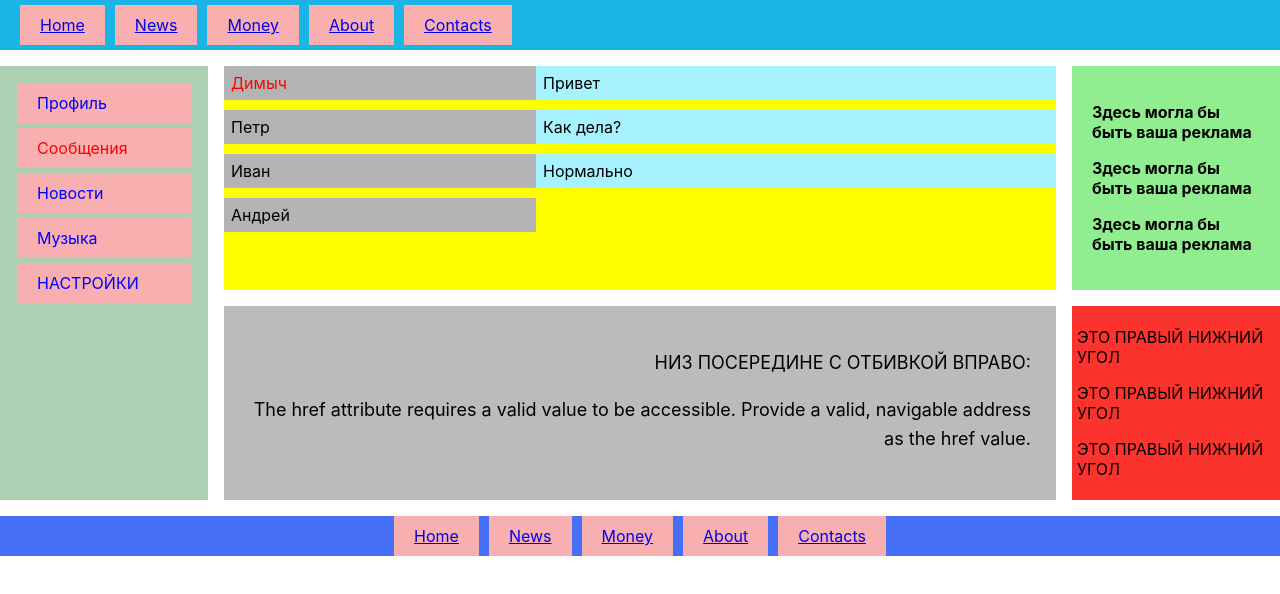
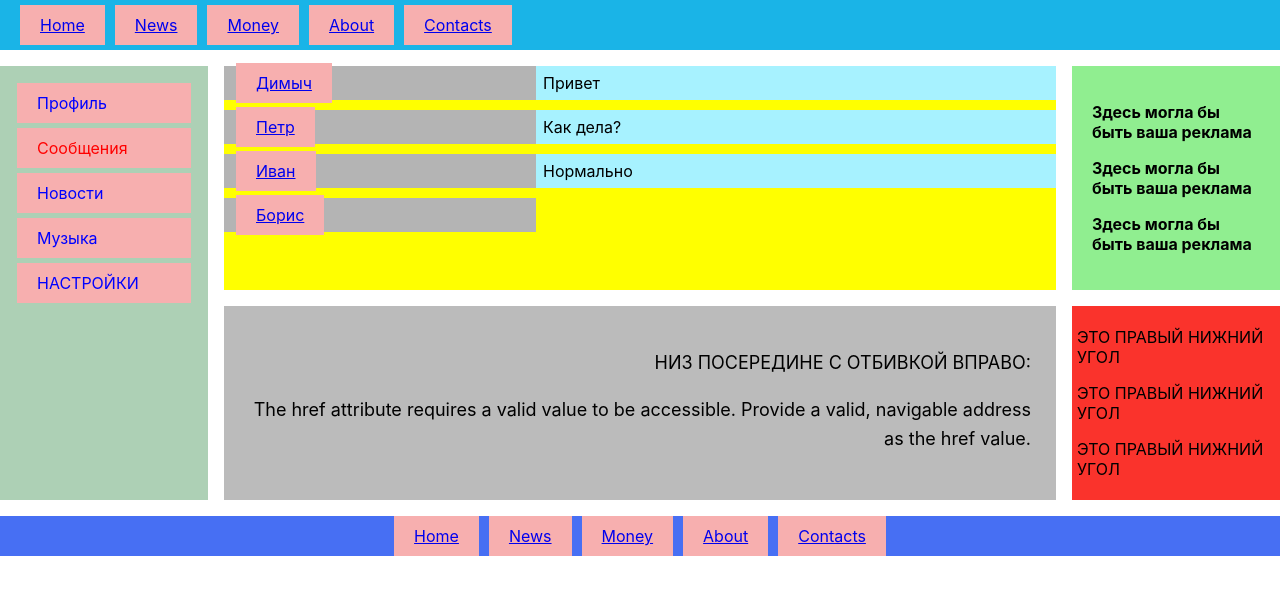
Before and after one commit to SergSmith64/social-react, a React (Create React App) app in the folder social/: page /dialogs in a window 1280 px wide. Shown: the top 594 px of the page. Built offline with nearby package versions, Linux system fonts and the light colour scheme.

Commit message:
feat: add DialogsSingle with props in dialogs.js

```diff
--- a/social/src/App.js
+++ b/social/src/App.js
@@ -14,8 +14,11 @@ const App = () => {
 			<div className="app-wrapper">
 				<Header className="header"></Header>
 				<NavBar className="nav"></NavBar>
+
 				<Route path='/main' component={Main} />
+				{/* <Route exact path='/dialogs' component={Dialogs} /> */}
 				<Route path='/dialogs' component={Dialogs} />
+
 				{/* <Main className="main"></Main> */}
 				{/* <Dialogs /> */}
 				<Route path='/news' component={News} />
--- a/social/src/components/dialogs/dialogs.js
+++ b/social/src/components/dialogs/dialogs.js
@@ -1,21 +1,59 @@
 import React from 'react';
 import classes from './dialogs.module.css';
+import { NavLink } from 'react-router-dom';
 
+const DialogSingle = (props) => {
+	// console.log("props.name", props.name);
+	// console.log("props.id", props.id);
+	let path = "/dialogs/" + props.id;
+	return (
+		<div className={classes.dialogs_item}>
+			{/* <NavLink to="/dialogs/1">Димыч</NavLink> */}
+			{/* <NavLink to={"/dialogs/" + props.id}>{props.name}</NavLink> */}
+			<NavLink to={path}>{props.name}</NavLink>
+		</div>
+	)
+}
 
+// ПОКА - КОММЕНТ
+// const dialogsMessage = (props) => {
+// 	return (
+// 		<div className={classes.dialogsMessage}>{props.dialogsMessage}</div>
+// 	)
+// }
 
 const Dialogs = (props) => {
 	return (
 		<div className={classes.dialogs__wrapper}>
 			<div className={classes.dialogs__items}>
-				<div className={classes.dialogs_item + ' ' + classes.active}>Димыч</div>
-				<div className={classes.dialogs_item}>Петр</div>
-				<div className={classes.dialogs_item}>Иван</div>
-				<div className={classes.dialogs_item}>Андрей</div>
+				{/* <div className={classes.dialogs_item}>
+					Димыч
+				</div> */}
+
+				<DialogSingle name="Димыч" id="1" />
+				<DialogSingle name="Петр" id="2" />
+				<DialogSingle name="Иван" id="3" />
+				<DialogSingle name="Борис" id="4" />
+
+				{/* <div className={classes.dialogs_item}>
+					<NavLink to="/dialogs/1">Димыч</NavLink>
+				</div> */}
+
+				{/* <div className={classes.dialogs_item + ' ' + classes.active}>
+					<NavLink to="/dialogs/2">Петр</NavLink>
+				</div> */}
+				{/* <div className={classes.dialogs_item}>
+					<NavLink to="/dialogs/3">Иван</NavLink>
+				</div> */}
+				{/* <div className={classes.dialogs_item}>
+					<NavLink to="/dialogs/4">Борис</NavLink>
+				</div> */}
 			</div>
+
 			<div className={classes.dialogs__messages}>
-				<div className={classes.dialogs_message}>Привет</div>
-				<div className={classes.dialogs_message}>Как дела?</div>
-				<div className={classes.dialogs_message}>Нормально</div>
+				<div className={classes.dialogsMessage}>Привет</div>
+				<div className={classes.dialogsMessage}>Как дела?</div>
+				<div className={classes.dialogsMessage}>Нормально</div>
 			</div>
 
 		</div>
--- a/social/src/components/dialogs/dialogs.module.css
+++ b/social/src/components/dialogs/dialogs.module.css
@@ -12,7 +12,7 @@
 .dialogs_item.active {
 	color: red;
 }
-.dialogs_message {
+.dialogsMessage {
 	background-color: #a7f2ff;
 	padding: 7px;
 	margin-bottom: 10px;
```
Also changed, not shown: 1 other file (tests, documents, lock files or other folders).
